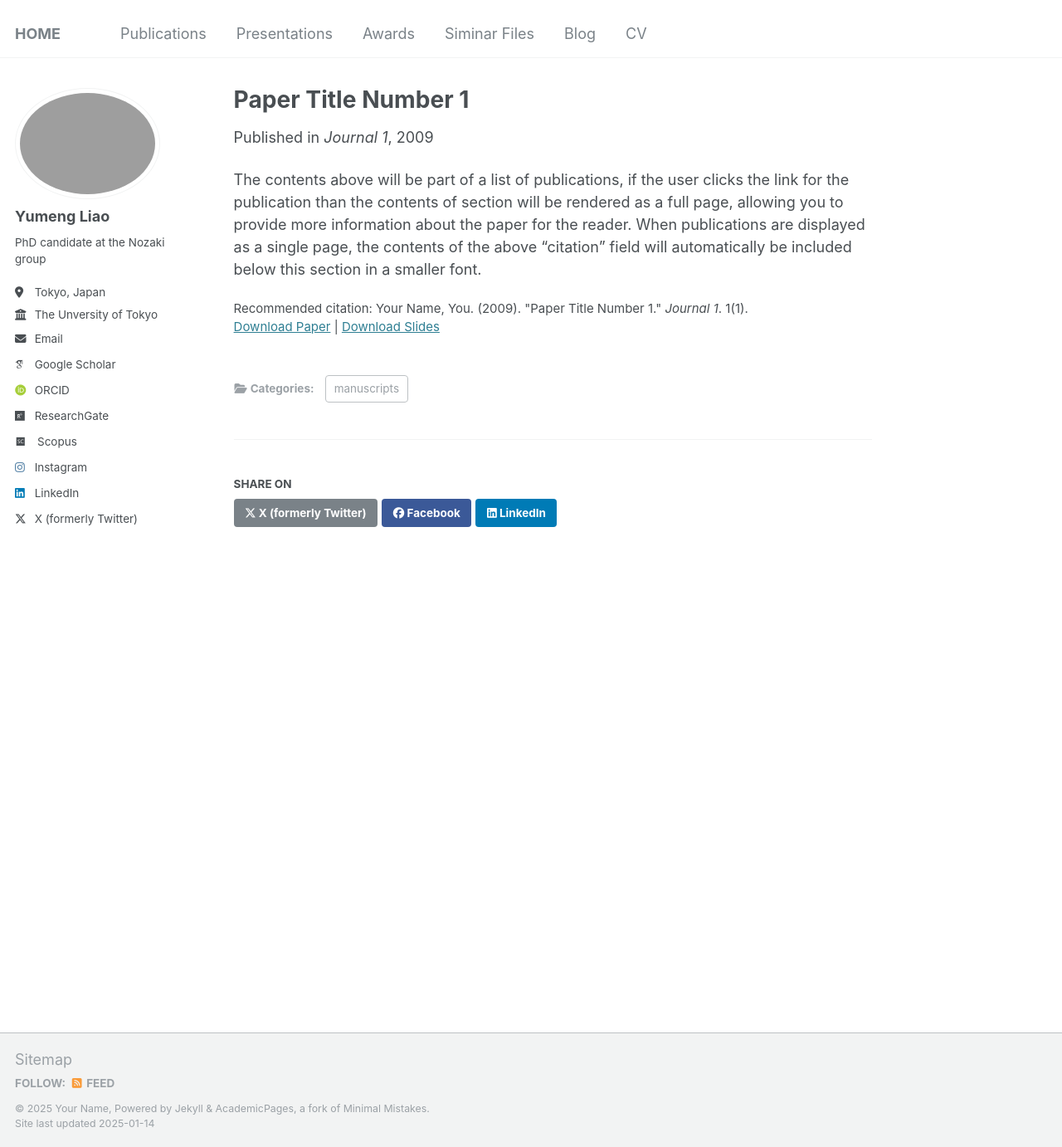
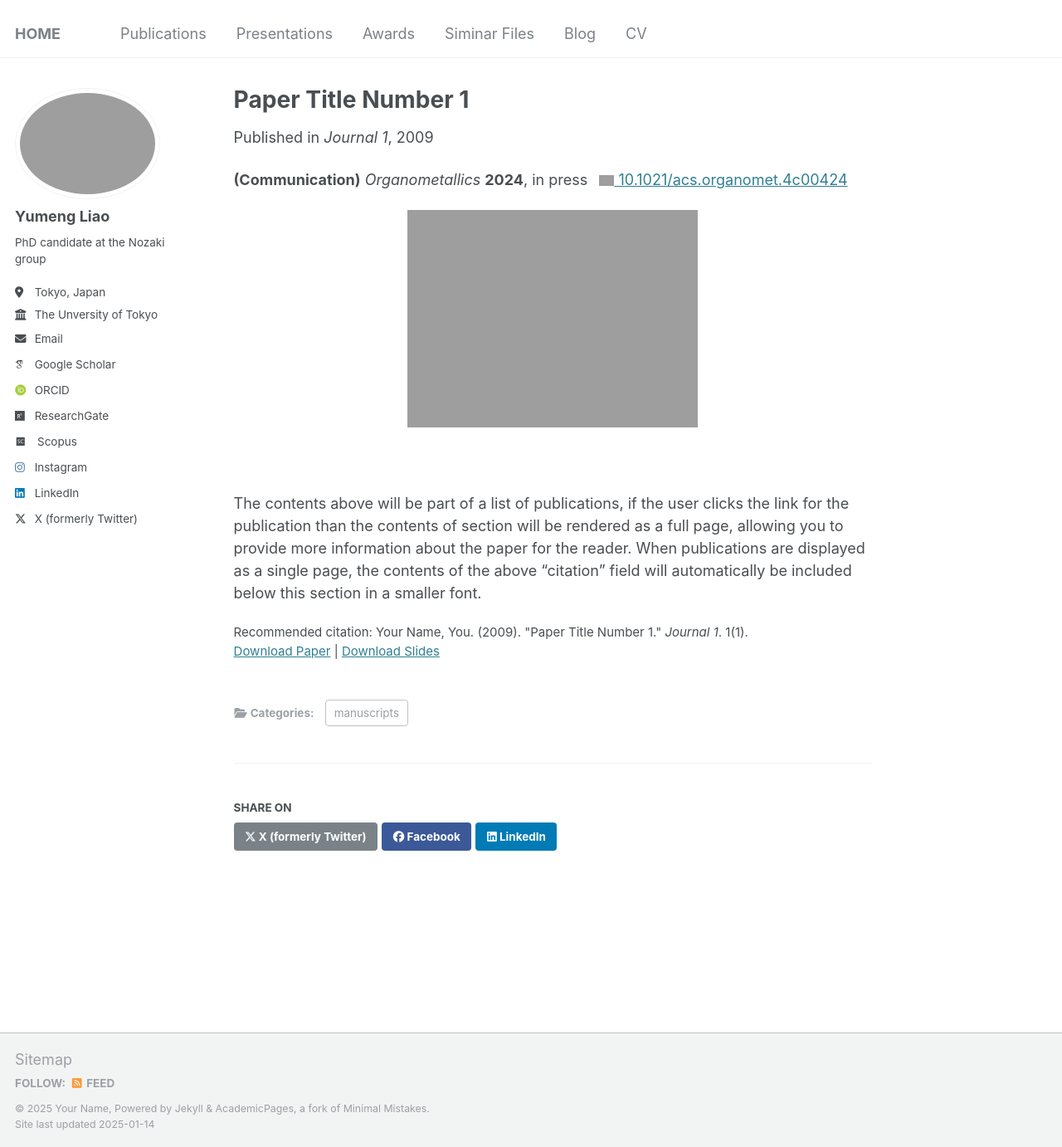
Before and after one commit to liaoym0610/academic, a Jekyll site: the page built from _publications/2009-10-01-paper-title-number-1.md, in a window 1280 px wide and 1382 px high. Shown: the whole window at 83% size. Built offline with Jekyll 4.4.1, drawn with Linux system fonts in a browser that asks for light colours; some web fonts are replaced; grey boxes are pictures that could not be loaded.

Commit message:
Update 2009-10-01-paper-title-number-1.md

```diff
--- a/_publications/2009-10-01-paper-title-number-1.md
+++ b/_publications/2009-10-01-paper-title-number-1.md
@@ -11,4 +11,17 @@ paperurl: 'http://academicpages.github.io/files/paper1.pdf'
 citation: 'Your Name, You. (2009). &quot;Paper Title Number 1.&quot; <i>Journal 1</i>. 1(1).'
 ---
 
+**(Communication)** *Organometallics* **2024**, in press <a
+     class="underline"
+     href="https://doi.org/10.1021/acs.organomet.4c00424"
+     rel="me noopener noreferrer"
+     style="vertical-align: top">
+     <img
+        src="https://static-00.iconduck.com/assets.00/doi-icon-2048x2048-tozwf629.png"
+        style="width: 1em; margin-inline-start: 0.5em"
+        alt="doi icon"/>
+      10.1021/acs.organomet.4c00424
+ </a><br>
+<div align=center><img src="https://liaoym0610.github.io/publication/Ru_borylation.png" width="350px"></div> <br><br>
+
 The contents above will be part of a list of publications, if the user clicks the link for the publication than the contents of section will be rendered as a full page, allowing you to provide more information about the paper for the reader. When publications are displayed as a single page, the contents of the above "citation" field will automatically be included below this section in a smaller font.
```
